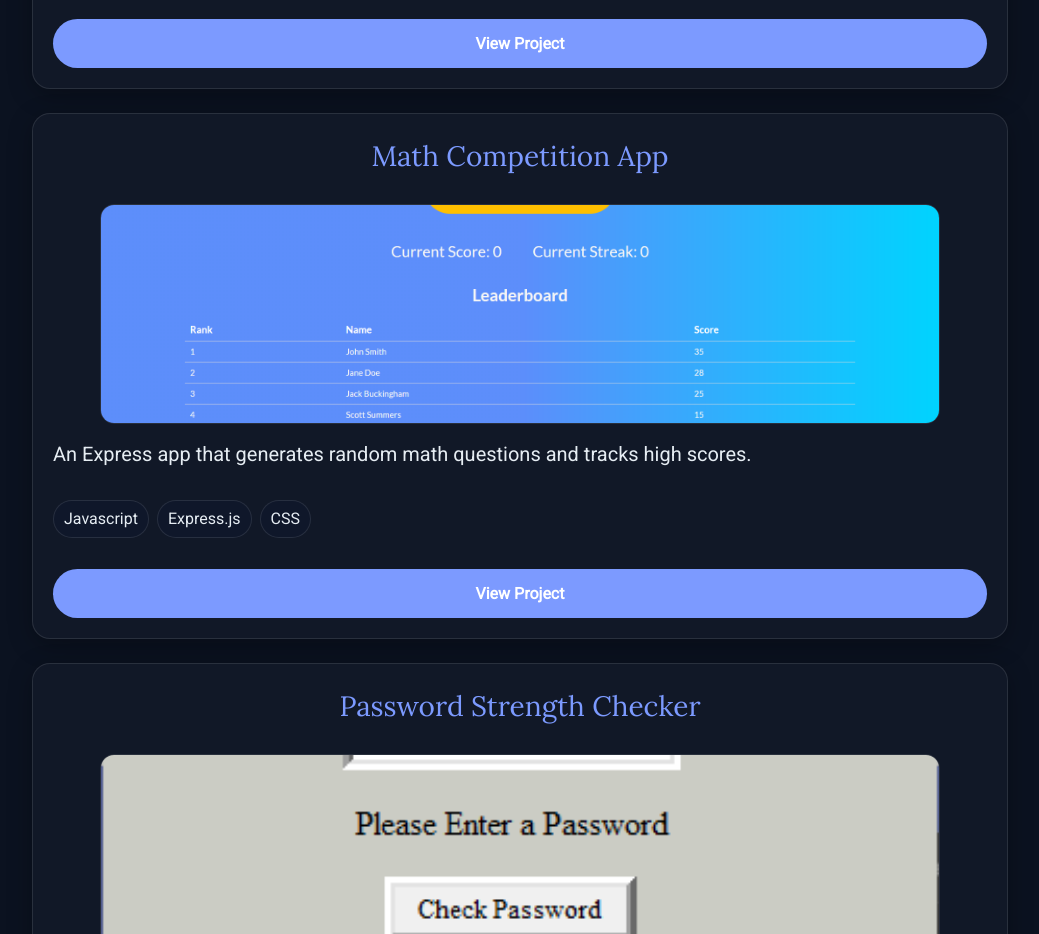
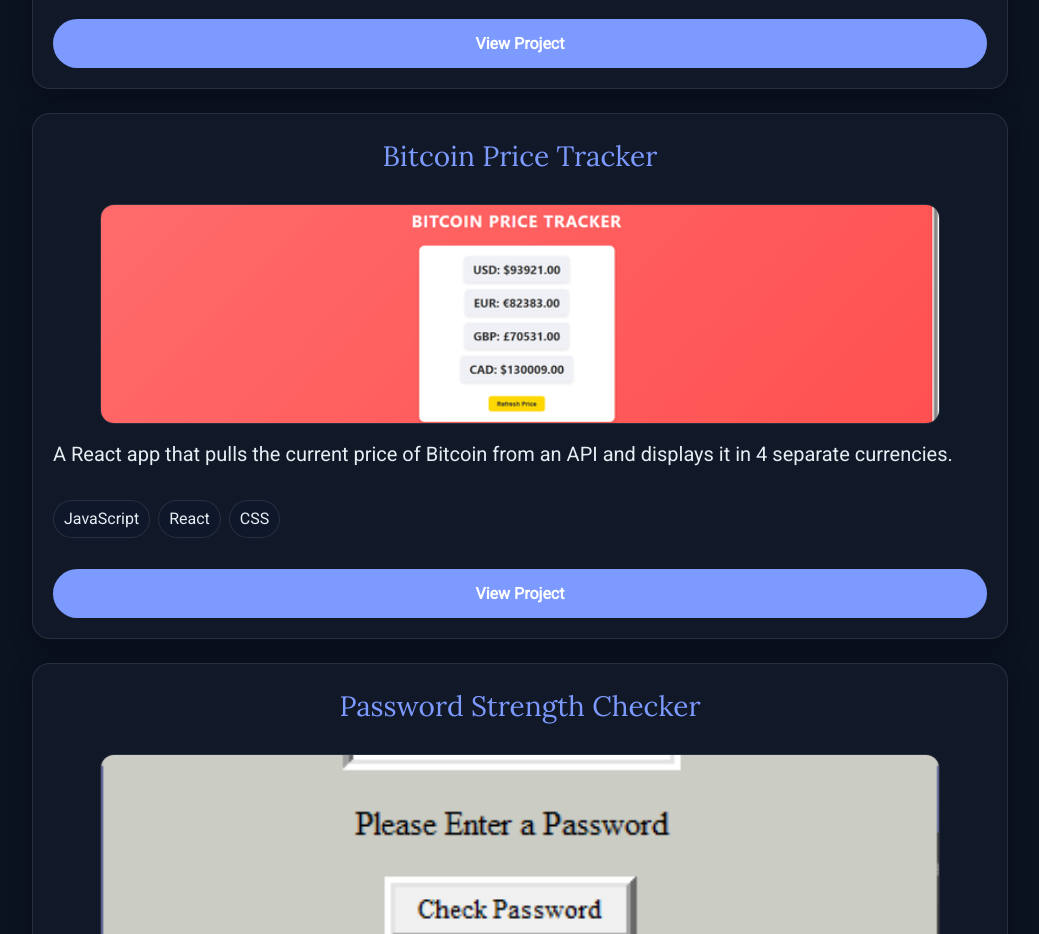
Before and after one commit to AceOfSpades98/Updated-Portfolio, a React (Vite) app: page /#/ in a window 1280 px wide. Shown: the part 7280-8214 px from the top of the page, without its empty margins (120-1159 px from the left). Built offline with nearby package versions, Linux system fonts and the light colour scheme.

Commit message:
cleaned up resume, fixed a few broken links, and replaced private project with a public one since I have no control of that repo

```diff
--- a/src/data/projects.ts
+++ b/src/data/projects.ts
@@ -26,7 +26,7 @@
       "The front end for the airport API, complete with user authentication and the ability to search flights and filter based on different criteria.",
     tools: ["Javascript", "React", "CSS"],
     href:
-      "https://github.com/Noah-Lambe/Sprint1_AirportAPI",
+      "https://github.com/Noah-Lambe/Airport_Front_End/tree/main",
   },
   {
     title: "BST API",
@@ -40,7 +40,7 @@
     {
     title: "BST Front End",
     img: "images/Projects/bstfrontend.jpg",
-    alt: "BST frontend",
+    alt: "BST Frontend",
     desc:
       "A React app for the BST API that displays user input as JSON data. Also allows you to view all past trees as JSON data.",
     tools: ["Javascript", "React", "CSS"],
@@ -85,16 +85,15 @@
     href: "https://github.com/Noah-Lambe/Gym_Management_System",
   },
   {
-    title: "Math Competition App",
-    img: "images/Projects/mathCompetition.png",
-    alt: "Math Competition App",
+    title: "Bitcoin Price Tracker",
+    img: "images/Projects/bitcoinTracker.png",
+    alt: "Bitcoin Price Tracker",
     desc:
-      "An Express app that generates random math questions and tracks high scores.",
-    tools: ["Javascript", "Express.js", "CSS"],
-    href:
-      "https://github.com/Keyin-SD14-S3/fullstack-qap-2-NoahWhiffen",
+      "A React app that pulls the current price of Bitcoin from an API and displays it in 4 separate currencies.",
+    tools: ["JavaScript", "React", "CSS"],
+    href: "https://github.com/AceOfSpades98/bitcoin-price-app",
   },
-    {
+  {
     title: "Password Strength Checker",
     img: "images/Projects/PasswordChecker.png",
     alt: "Password Strength Checker",
@@ -125,15 +124,6 @@
 
 // Keeping these just in case I decide I want to display them later
 
-  // {
-  //   title: "Bitcoin Price Tracker",
-  //   img: "images/Projects/bitcoinTracker.png",
-  //   alt: "Bitcoin Price Tracker",
-  //   desc:
-  //     "A React app that pulls the current price of Bitcoin from an API and displays it in 4 separate currencies.",
-  //   tools: ["JavaScript", "React", "CSS"],
-  //   href: "https://github.com/AceOfSpades98/bitcoin-price-app",
-  // },
   // {
   //   title: "CLI Menu Application",
   //   img: "images/Projects/PythonMenu.png",
@@ -169,20 +159,13 @@
   //   tools: ["Python", "Tkinter"],
   //   href: "https://github.com/AceOfSpades98/payCalculator",
   // },
-  // {
-  //   title: "To-Do List App",
-  //   img: "images/Projects/ToDoApp.png",
-  //   alt: "To-Do App",
+  //  {
+  //   title: "Math Competition App",
+  //   img: "images/Projects/mathCompetition.png",
+  //   alt: "Math Competition App",
   //   desc:
-  //     "A to-do list app that allows the user to keep track of tasks.",
-  //   tools: ["JavaScript", "React", "CSS"],
-  //   href: "https://github.com/NoahWhiffen/to-do-app",
+  //     "An Express app that generates random math questions and tracks high scores.",
+  //   tools: ["Javascript", "Express.js", "CSS"],
+  //   href:
+  //     "https://github.com/Keyin-SD14-S3/fullstack-qap-2-NoahWhiffen",
   // },
-  // {
-  //   title: "One Stop Insurance Company",
-  //   img: "images/Projects/OneStopInsurance.png",
-  //   alt: "Insurance Company App",
-  //   desc: "An application that generates invoices for an insurance company.",
-  //   tools: ["Python"],
-  //   href: "https://github.com/AceOfSpades98/qap4-Term1"
-  // },
```
Also changed, not shown: 1 other file (tests, documents, lock files or other folders).
